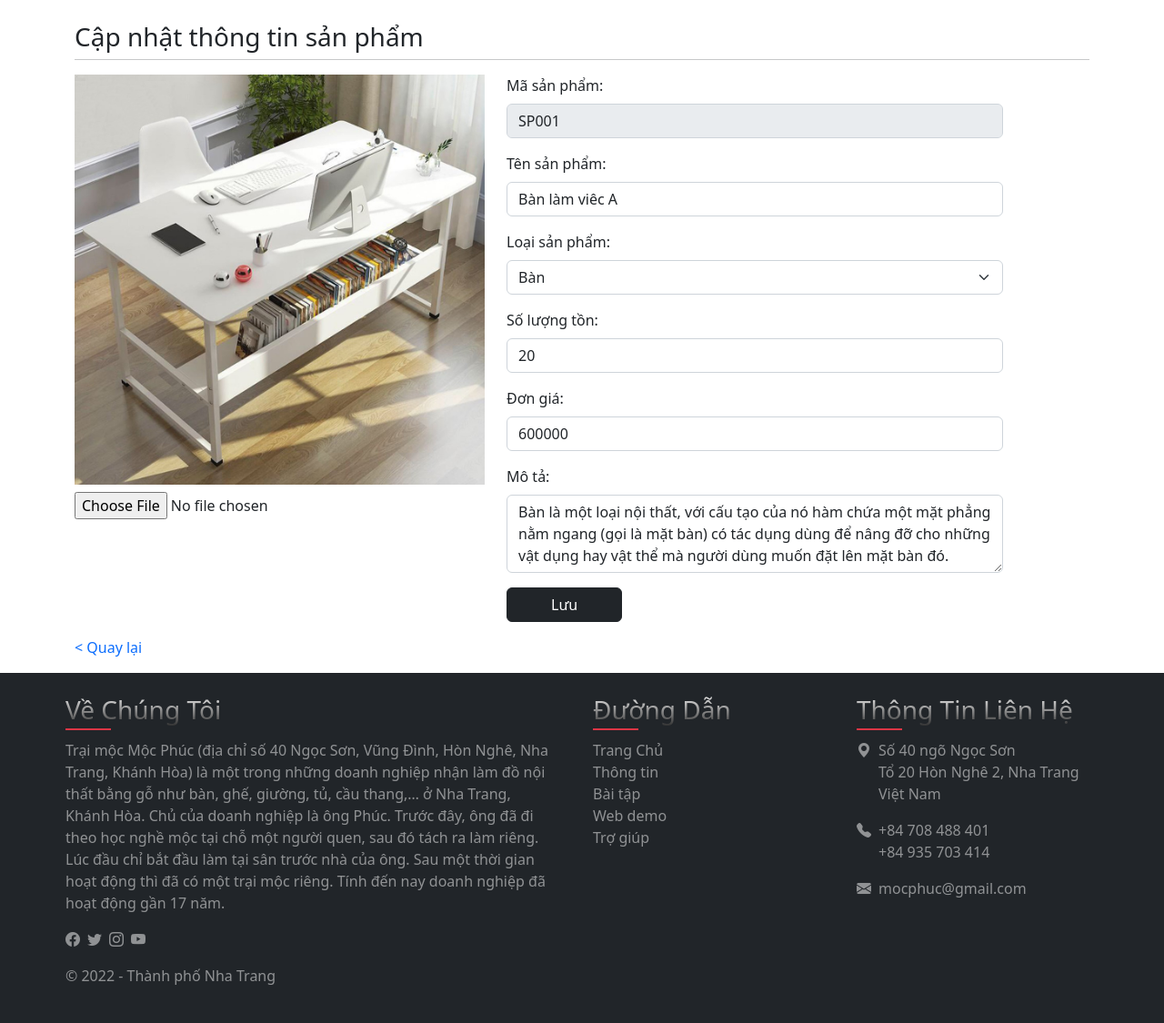
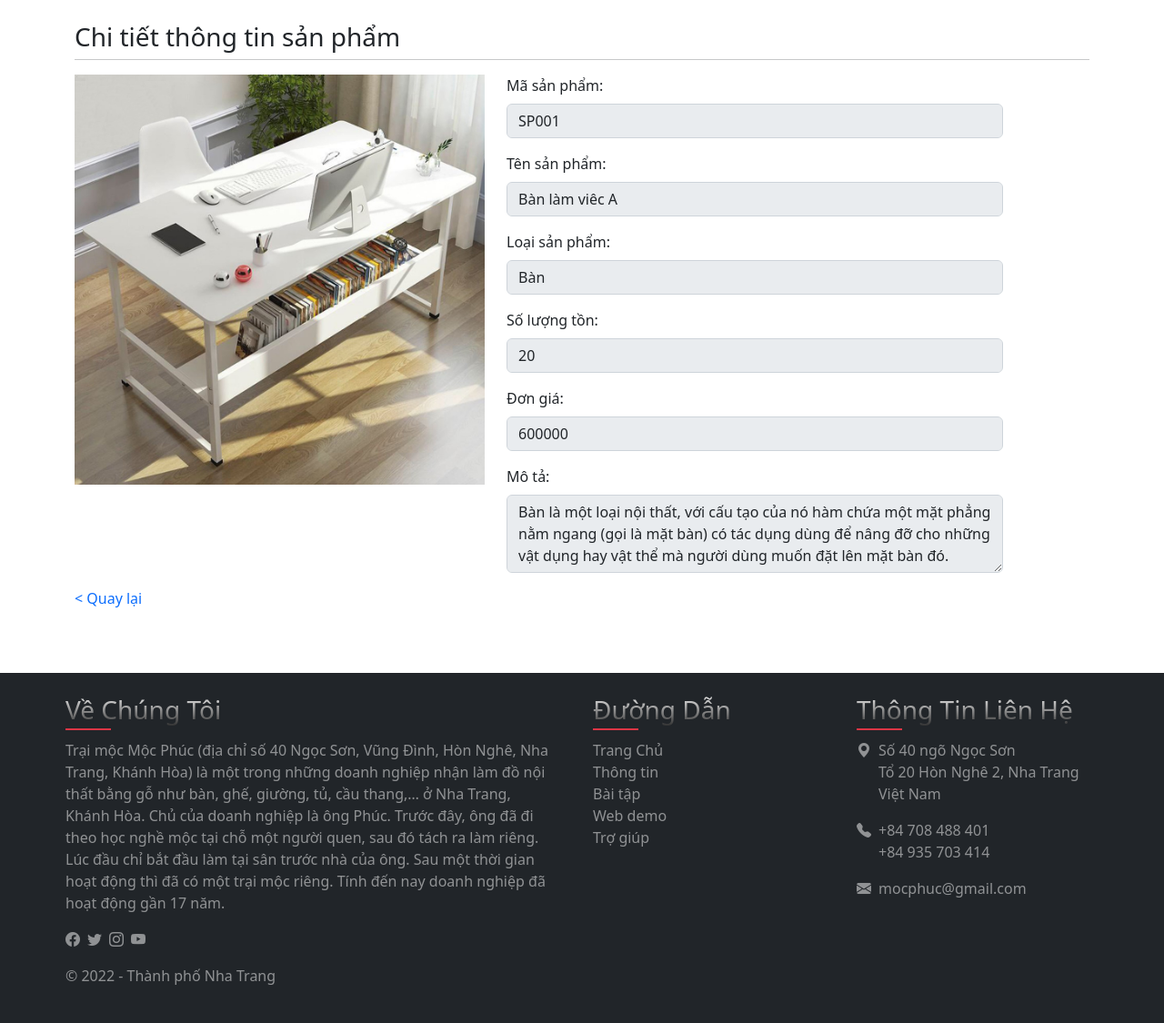
Before and after one commit to phanphuc2210/bai_tap_lon_PHP_nhom1, a PHP site: page /website/details.php?masp=SP001 in a window 1280 px wide. Shown: the part 100-1225 px from the top of the page at 91% size. Run offline with PHP 8.4, Linux system fonts and the light colour scheme; data comes from the database, SQL or seed files in the repository; some libraries are stand-ins or nearby versions.

Commit message:
Cập nhật trang chi tiết sản phẩm

```diff
--- a/database/config.php
+++ b/database/config.php
@@ -2,4 +2,4 @@
 define("DB_USER", "root");
 define("DB_PASSWORD", "");
 define("DB_HOST", "localhost");
-define("DB_NAME", "mocphuc");
+define("DB_NAME", "demodb");
--- a/website/details.php
+++ b/website/details.php
@@ -1,5 +1,5 @@
 <?php # Script 3.4 - index.php
-$page_title = 'Edit sản phẩm!';
+$page_title = 'Detail sản phẩm!';
 include ('../includes/header_webdemo.php');
 require_once ('../database/connect.php');
 
@@ -11,57 +11,8 @@ $ketqua = '';
 $error_upload = false;
 $success = false;
 $masp = isset($_GET['masp'])? $_GET['masp'] : '';
-
-if(isset($_POST['update'])) {
-    $ten_sp = isset($_POST['ten_sp'])? $_POST['ten_sp'] : '';
-    $ma_loai = isset($_POST['ma_loai'])? $_POST['ma_loai'] : '';
-    $so_luong_ton = isset($_POST['so_luong_ton'])? $_POST['so_luong_ton'] : '';
-    $don_gia = isset($_POST['don_gia'])? $_POST['don_gia'] : '';
-    $mo_ta = isset($_POST['mo_ta'])? $_POST['mo_ta'] : '';
-    $pre_img = isset($_POST['pre_img'])? $_POST['pre_img'] : '';
-    $hinh_anh = isset($_FILES['hinh_anh']) && $_FILES['hinh_anh']['name'] != ''? $_FILES['hinh_anh']['name'] : $pre_img;
-
-    // xử lý đuôi file
-    $file_ext = @strtolower(end(explode('.', $hinh_anh)));
-    $expensions = ['jpeg', 'jpg', 'png'];
-
-    if(!in_array($file_ext, $expensions)) {
-        $error_upload = true;
-        $hinh_anh = $pre_img;
-    }
-
-    $sql = "UPDATE san_pham
-            SET Ten_sp = '$ten_sp',
-                Ma_loai_sp = '$ma_loai',
-                So_luong_ton = '$so_luong_ton',
-                ";
-    if($_FILES['hinh_anh']['name'] != '' && $error_upload == false)
-        $sql .= "Hinh_anh = '$hinh_anh',";
-    $sql .= "
-                Don_gia = '$don_gia',
-                Mo_ta = '$mo_ta'
-            WHERE Ma_sp = '$masp'
-    ";
-
-    if($error_upload) {
-        $ketqua .= "<p class='mb-0'>Vui lòng nhập file JPEG hoặc PNG</p>";
-    } else {
-        // thêm hình vào server
-        move_uploaded_file($_FILES["hinh_anh"]["tmp_name"],"..\\Images\\".$hinh_anh);
-        // Truy vấn CSDL
-        $result = mysqli_query($conn, $sql);
-
-        if($result) {
-            $ketqua .= "<p class='mb-0'>Cập nhật thành công!!!</p>";
-            $success = true;
-        } else {
-            $ketqua .= "<p class='mb-0'>Cập nhật thất bại. Vui lòng kiểm tra lại thông tin!!!</p>";
-        }
-    }
-} else {
     $sql = "SELECT * FROM san_pham WHERE Ma_sp = '$masp'";
     $result = mysqli_query($conn, $sql);
-
     if(mysqli_num_rows($result) > 0) {
         while($row = mysqli_fetch_array($result)){
             $ten_sp = $row['Ten_sp'];
@@ -72,14 +23,9 @@ if(isset($_POST['update'])) {
             $mo_ta = $row['Mo_ta'];
         }
     }
-}
-
-
 ?>
-<script src="../assets/ckeditor/ckeditor.js"></script>
-
 <div class="container mb-4">
-    <h3 class="mt-4">Cập nhật thông tin sản phẩm</h3>
+    <h3 class="mt-4">Chi tiết thông tin sản phẩm</h3>
     <hr class="mt-2">
 
     <?php
@@ -95,51 +41,43 @@ if(isset($_POST['update'])) {
         <div class="row mt-2">
             <div class="col-5">
                 <img src="../Images/<?php echo $hinh_anh; ?>" class="w-100 mb-2" alt="<?php echo $ten_sp; ?>">
-                <input type="file" name="hinh_anh">
-                <input type="text" name="pre_img" value="<?php echo $hinh_anh; ?>" hidden>
             </div>
             <div class="col-6">
                 <div class="mb-3">
                     <label class="form-label">Mã sản phẩm:</label>
-                    <input type="text" name="masp" value="<?php echo $masp; ?>" disabled class="form-control">
+                    <input disabled type="text" name="masp" value="<?php echo $masp; ?>" disabled class="form-control">
                 </div>
 
                 <div class="mb-3">
                     <label class="form-label">Tên sản phẩm:</label>
-                    <input required type="text" name="ten_sp" value="<?php echo $ten_sp; ?>" class="form-control">
+                    <input disabled type="text" name="ten_sp" value="<?php echo $ten_sp; ?>" class="form-control">
                 </div>
 
                 <div class="mb-3">
                     <label class="form-label">Loại sản phẩm:</label>
-                    <select class="form-select" name="ma_loai">
-                        <?php
-                        if(mysqli_num_rows($ds_loaiSP) > 0) {
+                    <input disabled type="text" name="ma_loai" value="<?php if(mysqli_num_rows($ds_loaiSP) > 0) {
                             while($row = mysqli_fetch_array($ds_loaiSP)){
-                                $selected = isset($ma_loai) && $ma_loai == $row['Ma_loai_sp'] ? "selected" : "";
-                                echo "<option value='". $row['Ma_loai_sp'] ."' $selected>".$row['Ten_loai_sp']."</option>";
+                                if($ma_loai == $row['Ma_loai_sp']) {
+                                    echo $row['Ten_loai_sp'] ;
+                                }
                             }
-                        }
-                        ?>
-                    </select>
+                        } ; ?>" class="form-control">
+
                 </div>
 
                 <div class="mb-3">
                     <label class="form-label">Số lượng tồn:</label>
-                    <input required type="number" name="so_luong_ton" value="<?php echo $so_luong_ton; ?>" class="form-control">
+                    <input disabled type="text" name="so_luong_ton" value="<?php echo $so_luong_ton; ?>" class="form-control">
                 </div>
 
                 <div class="mb-3">
                     <label class="form-label">Đơn giá:</label>
-                    <input required type="number" name="don_gia" value="<?php echo $don_gia; ?>" class="form-control">
+                    <input disabled type="text" name="don_gia" value="<?php echo $don_gia; ?>" class="form-control">
                 </div>
 
                 <div class="mb-3">
                     <label class="form-label">Mô tả:</label>
-                    <textarea required class="form-control" name="mo_ta" id="mo_ta" rows="3"><?php echo $mo_ta; ?></textarea>
-                </div>
-
-                <div class="mb-3">
-                    <button class="btn btn-dark px-5" name="update">Lưu</button>
+                    <textarea class="form-control" disabled name="mo_ta" id="mo_ta" rows="3"><?php echo $mo_ta; ?></textarea>
                 </div>
             </div>
         </div>
@@ -147,10 +85,6 @@ if(isset($_POST['update'])) {
     <a href="./" class="my-3 pointer" class="text-decoration-none"> < Quay lại</a>
 </div>
 
-<script>
-    CKEDITOR.replace('mo_ta');
-</script>
-
 <?php
 include ('../includes/footer.html');
 ?>
--- a/website/index.php
+++ b/website/index.php
@@ -39,7 +39,7 @@ require_once ('../database/connect.php');
                         {
                         echo "<div class='col-3 '>
                                 <div class='card w-100 product-item' style='width: 18rem;'>
-                                    <a href='./details?masp={$row[0]}'>
+                                    <a href='./details.php?masp={$rows[0]}'>
                                         <img src='../Images/{$rows[3]}' class='card-img-top' style='height: 250px' alt='sản phẩm'>
                                     </a>
                                 <div class='card-body'>
```
